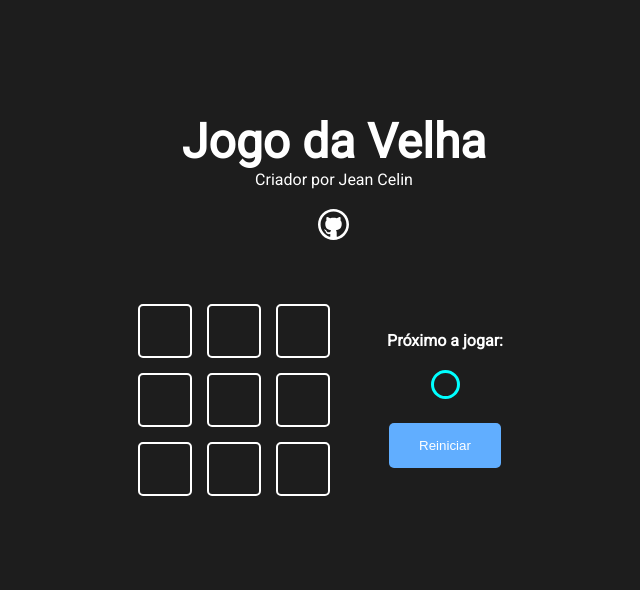
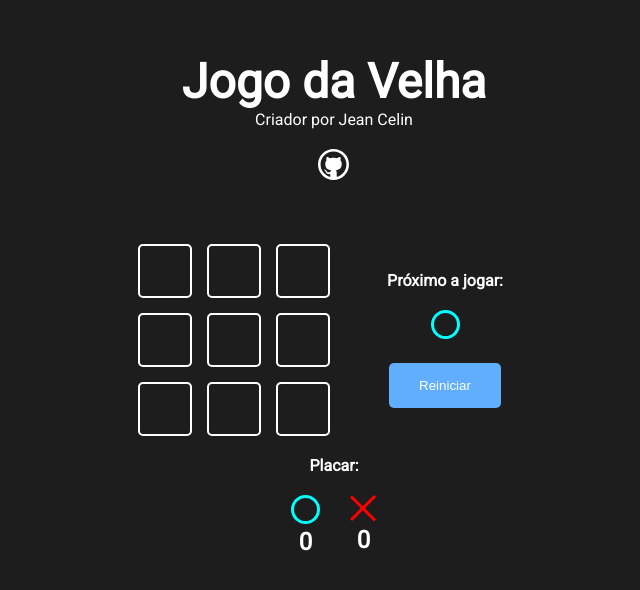
Before and after one commit to JeanCelin/react-jogo-da-velha, a Next.js app: page / in a window 1280 px wide. Shown: the part 116-706 px from the top of the page, without its empty margins (306-946 px from the left). Built offline with nearby package versions, Linux system fonts and the light colour scheme.

Commit message:
criado placar

```diff
--- a/src/components/game/Game.jsx
+++ b/src/components/game/Game.jsx
@@ -3,7 +3,7 @@
 import styles from './Game.module.css'
 import GameOption from '../gameOption/GameOption'
 import GameInfo from '../gameInfo/GameInfo'
-
+import Score from '../score/Score'
 const winnerTable = [
   [0, 1, 2],
   [3, 4, 5],
@@ -74,6 +74,7 @@
   }, [winner])
 
   return (
+    <>
     <div className={styles.gameContent}>
        <div className={styles.game}>
         {
@@ -96,11 +97,11 @@
         onReset={handleReset}
         isDraw={draw}
       />
-
     </div>
+    <Score />
+    </>
 
   )
-
 }
 
 export default Game
--- a/src/components/game/Game.module.css
+++ b/src/components/game/Game.module.css
@@ -8,6 +8,7 @@
   display: flex;
   gap: 30px;
   align-items: center;
+  margin-bottom: 20px;
 }
 
 @media screen and (max-width: 425px) {
--- /dev/null
+++ b/src/components/score/Score.jsx
@@ -0,0 +1,25 @@
+import styles from './Score.module.css'
+
+import Icon from '../icon/Icon'
+
+function Score () {
+  return (
+  <>
+   <h4> Placar: </h4>
+   <div className={styles.score}>
+    <div className = {styles.scoreContent}>
+      <Icon iconName="icon-circle" />
+      <h2>0</h2>
+    </div>
+    <div className = {styles.scoreContent}>
+     <Icon iconName = "icon-x" />
+     <h2>0</h2>
+    </div>
+   </div>
+
+
+
+  </>
+  )
+}
+export default Score
--- /dev/null
+++ b/src/components/score/Score.module.css
@@ -0,0 +1,11 @@
+.score {
+  display: flex;
+  gap: 30px;
+  margin-top: 20px;
+}
+
+.scoreContent {
+  display: flex;
+  flex-direction: column;
+  align-items: center;
+}
```
Lines whose indentation alone changed are shown as unchanged.
